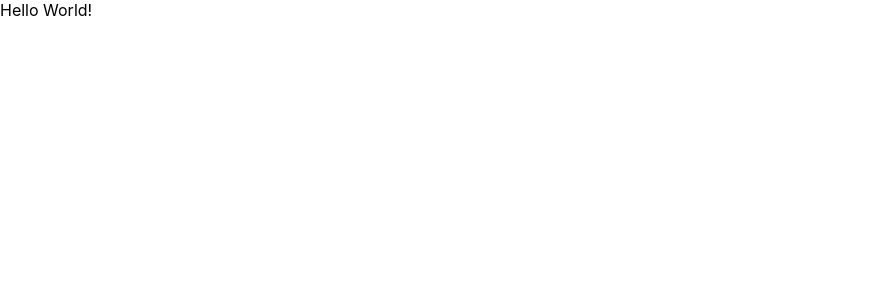
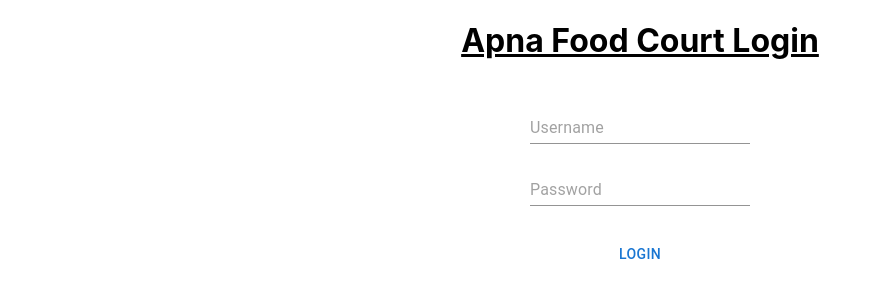
Before and after one commit to ksharma120497/apnafoodcourt, a React (Create React App) app: page /login in a window 1280 px wide. Shown: the top 300 px of the page, without its empty margins (0-881 px from the left). Built offline with nearby package versions, Linux system fonts and the light colour scheme.

Commit message:
first commit

```diff
--- a/package.json
+++ b/package.json
@@ -3,12 +3,16 @@
   "version": "0.1.0",
   "private": true,
   "dependencies": {
+    "@emotion/react": "^11.9.3",
+    "@emotion/styled": "^11.9.3",
+    "@mui/material": "^5.8.4",
     "@testing-library/jest-dom": "^5.16.4",
     "@testing-library/react": "^13.3.0",
     "@testing-library/user-event": "^13.5.0",
     "react": "^18.2.0",
     "react-dom": "^18.2.0",
-    "react-scripts": "5.0.1",
+    "react-router-dom": "^6.3.0",
+    "react-scripts": "^2.1.3",
     "web-vitals": "^2.1.4"
   },
   "scripts": {
--- a/src/App.js
+++ b/src/App.js
@@ -1,9 +1,21 @@
+import React from 'react';
 import './App.css';
+import MainContainer from "./components/MainContainer";
+import {
+  Routes,
+  Route,
+} from "react-router-dom";
+import { Login } from './components/user-auth/Login';
+import {SignUp} from './components/user-auth/SignUp';
 
 function App() {
   return (
     <div>
-     Hello World!
+    <Routes>
+      <Route path="/" element={<MainContainer/>}></Route>
+      <Route path="/login" element={<Login/>}></Route>
+      <Route path="/signup" element={<SignUp/>}></Route>
+    </Routes>
     </div>
   );
 }
--- /dev/null
+++ b/src/components/user-auth/Login.js
@@ -0,0 +1,31 @@
+import { Button, Input } from '@mui/material';
+import React from 'react';
+
+const containerStyle = {
+    display: "flex",
+    flexDirection: "column",
+    alignItems: "center",
+    gap: "30px",
+    alignContent: "center"
+}
+
+export const Login = ()=>{
+
+    const handleOnSubmit = ()=>{
+
+    }
+
+
+    return(
+    <form
+    onSubmit={handleOnSubmit}>
+        <div style={containerStyle}>
+            <h1><u>Apna Food Court Login</u></h1>
+           <Input placeholder='Username' />
+           <Input placeholder='Password'/>
+           <Button type='submit'>Login</Button>
+        </div>
+    </form>
+
+    );
+}
--- a/src/index.js
+++ b/src/index.js
@@ -2,11 +2,15 @@ import React from 'react';
 import ReactDOM from 'react-dom/client';
 import './index.css';
 import App from './App';
+import { BrowserRouter } from "react-router-dom";
+
 
 const root = ReactDOM.createRoot(document.getElementById('root'));
 root.render(
   <React.StrictMode>
-    <App />
+    <BrowserRouter>
+        <App />
+    </BrowserRouter>
   </React.StrictMode>
 );
 
```
Also changed, not shown: 1 other file (tests, documents, lock files or other folders).
